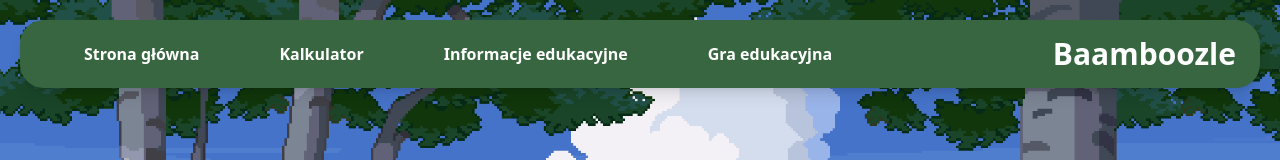
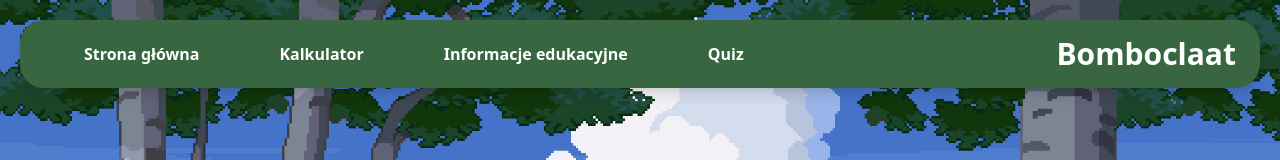
Before and after one commit to Yume24/ko-ciuszkon-2025, a Next.js app: page / in a window 1280 px wide. Shown: the top 160 px of the page. Built offline with nearby package versions, Linux system fonts and the light colour scheme.

Commit message:
link do mojego turbo super quizudodany

```diff
--- a/src/app/components/Navbar.js
+++ b/src/app/components/Navbar.js
@@ -1,8 +1,8 @@
 import Link from "next/link"
 
 export default function Navbar() {
-    const navItems = ['Strona główna', 'Kalkulator', 'Informacje edukacyjne', 'Gra edukacyjna'];
-    const routes = ['/', '/calculator', '/educational-info', '/game'];
+    const navItems = ['Strona główna', 'Kalkulator', 'Informacje edukacyjne', 'Quiz'];
+    const routes = ['/', '/calculator', '/educational-info', '/consumption-quiz'];
 
     return (
         <nav className="bg-[var(--hunter-green)] px-6 py-4 flex items-center justify-between rounded-3xl mx-5 mt-5 shadow-lg">
@@ -17,7 +17,7 @@ export default function Navbar() {
                 ))}
             </ul>
             <div className="text-3xl font-extrabold text-white hover:scale-105 transition-transform duration-300">
-                Baamboozle
+                Bomboclaat
             </div>
         </nav>
     );
```
